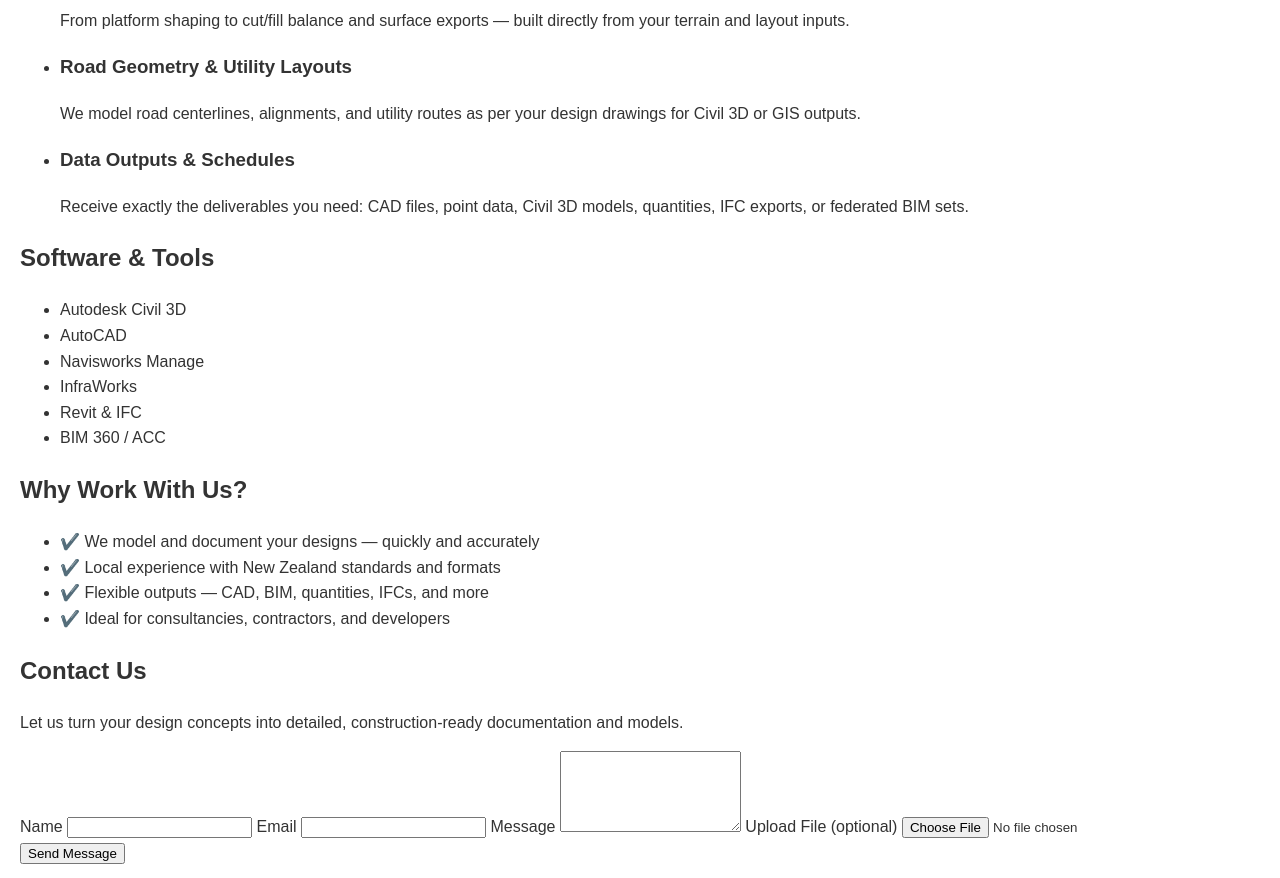
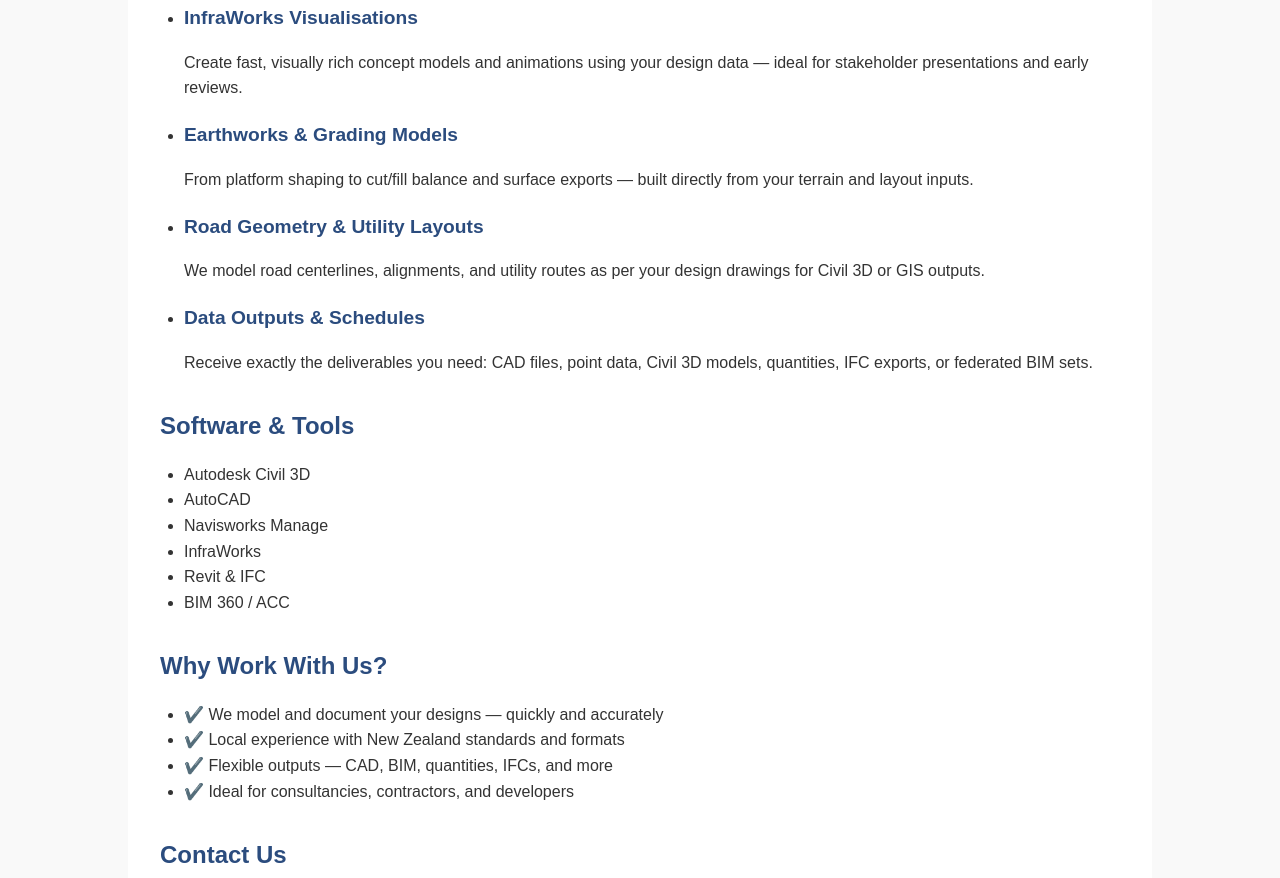
Before and after one commit to Tohwe/Mkubo.eng, a plain HTML site: page index.html in a window 1280 px wide. Shown: the part 682-1560 px from the top of the page. Drawn offline with Linux system fonts and the light colour scheme.

Commit message:
Update styles.css

```diff
--- a/styles.css
+++ b/styles.css
@@ -1,11 +1,101 @@
 body {
-    font-family: Arial, sans-serif;
-    margin: 0;
-    padding: 20px;
-    line-height: 1.6;
-    color: #333;
+  margin: 0;
+  font-family: Arial, sans-serif;
+  line-height: 1.6;
+  background-color: #f9f9f9;
+  color: #333;
+}
+
+.container {
+  max-width: 960px;
+  margin: 0 auto;
+  padding: 2rem;
+  background-color: #fff;
 }
 
 h1 {
-    color: #0366d6;
+  font-size: 2rem;
+  color: #1e3a5f;
+  margin-bottom: 1rem;
 }
+
+h2 {
+  font-size: 1.5rem;
+  color: #2b4c7e;
+  margin-top: 2rem;
+  margin-bottom: 1rem;
+}
+
+h3 {
+  font-size: 1.2rem;
+  color: #2b4c7e;
+  margin-bottom: 0.25rem;
+}
+
+ul {
+  list-style-type: disc;
+  padding-left: 1.5rem;
+  margin-bottom: 1rem;
+}
+
+section {
+  margin-bottom: 2rem;
+}
+
+p {
+  margin-bottom: 1rem;
+}
+
+form {
+  display: flex;
+  flex-direction: column;
+  gap: 0.75rem;
+  margin-top: 1rem;
+}
+
+input,
+textarea {
+  padding: 0.5rem;
+  border: 1px solid #ccc;
+  border-radius: 4px;
+  font-size: 1rem;
+  width: 100%;
+  box-sizing: border-box;
+}
+
+label {
+  font-weight: bold;
+}
+
+button {
+  background-color: #1e3a5f;
+  color: #fff;
+  padding: 0.75rem;
+  font-size: 1rem;
+  border: none;
+  border-radius: 4px;
+  cursor: pointer;
+  width: fit-content;
+}
+
+button:hover {
+  background-color: #163354;
+}
+
+@media (max-width: 768px) {
+  .container {
+    padding: 1rem;
+  }
+
+  h1 {
+    font-size: 1.6rem;
+  }
+
+  h2 {
+    font-size: 1.3rem;
+  }
+
+  h3 {
+    font-size: 1.1rem;
+  }
+}
```
